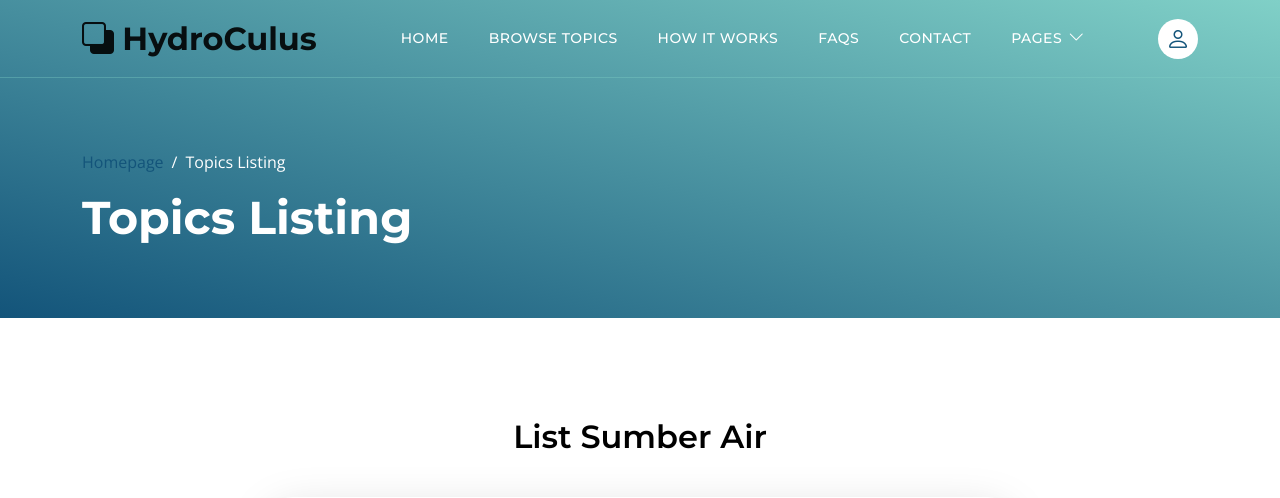
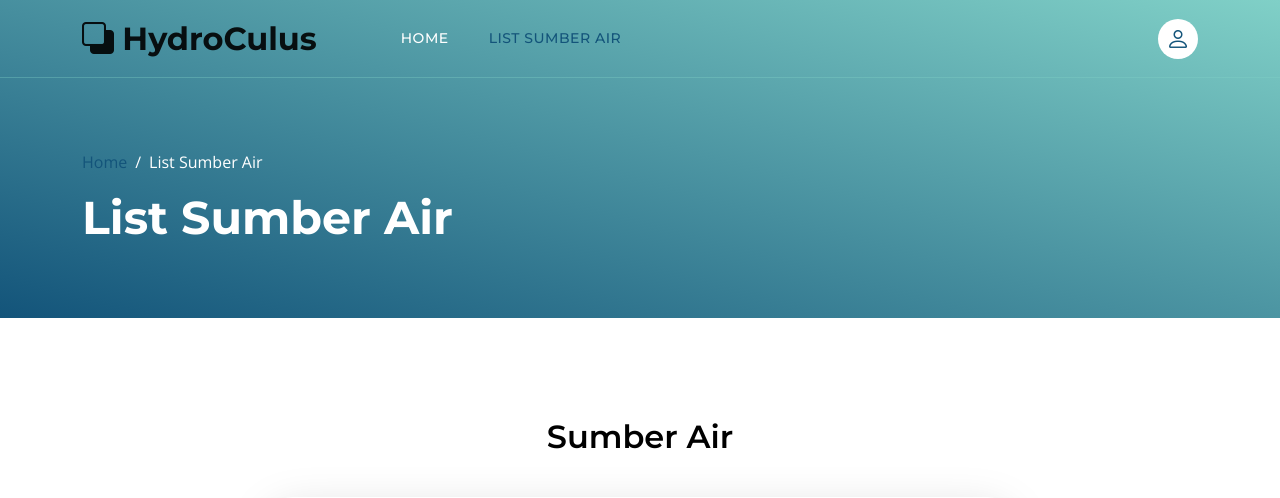
Before and after one commit to jidanSyn/TubesSBD, a PHP site: page /topics-listing.php in a window 1280 px wide. Shown: the top 498 px of the page. Run offline with PHP 8.4, Linux system fonts and the light colour scheme; data comes from the database, SQL or seed files in the repository.

Commit message:
mengedit nav

```diff
--- a/topics-listing.php
+++ b/topics-listing.php
@@ -63,38 +63,18 @@
                     <div class="collapse navbar-collapse" id="navbarNav">
                         <ul class="navbar-nav ms-lg-5 me-lg-auto">
                             <li class="nav-item">
-                                <a class="nav-link click-scroll" href="index.php#section_1">Home</a>
+                                <a class="nav-link click-scroll" href="index.php">Home</a>
                             </li>
 
-                            <li class="nav-item">
-                                <a class="nav-link click-scroll" href="index.php#section_2">Browse Topics</a>
+                            <li class="nav-item" >
+                                <a class="nav-link active"  href="topics-listing.php" >List Sumber Air</a>
                             </li>
 
-                            <li class="nav-item">
-                                <a class="nav-link click-scroll" href="index.php#section_3">How it works</a>
-                            </li>
 
-                            <li class="nav-item">
-                                <a class="nav-link click-scroll" href="index.php#section_4">FAQs</a>
-                            </li>
-
-                            <li class="nav-item">
-                                <a class="nav-link click-scroll" href="index.php#section_5">Contact</a>
-                            </li>
-
-                            <li class="nav-item dropdown">
-                                <a class="nav-link dropdown-toggle" href="#section_5" id="navbarLightDropdownMenuLink" role="button" data-bs-toggle="dropdown" aria-expanded="false">Pages</a>
-
-                                <ul class="dropdown-menu dropdown-menu-light" aria-labelledby="navbarLightDropdownMenuLink">
-                                    <li><a class="dropdown-item active" href="topics-listing.php">Topics Listing</a></li>
-
-                                    <li><a class="dropdown-item" href="contact.php">Contact Form</a></li>
-                                </ul>
-                            </li>
                         </ul>
 
                         <div class="d-none d-lg-block">
-                            <a href="#top" class="navbar-icon bi-person smoothscroll"></a>
+                            <a href="login.php" class="navbar-icon bi-person smoothscroll"></a>
                         </div>
                     </div>
                 </div>
@@ -108,13 +88,13 @@
                         <div class="col-lg-5 col-12">
                             <nav aria-label="breadcrumb">
                                 <ol class="breadcrumb">
-                                    <li class="breadcrumb-item"><a href="index.php">Homepage</a></li>
+                                    <li class="breadcrumb-item"><a href="index.php">Home</a></li>
 
-                                    <li class="breadcrumb-item active" aria-current="page">Topics Listing</li>
+                                    <li class="breadcrumb-item active" aria-current="page">List Sumber Air</li>
                                 </ol>
                             </nav>
 
-                            <h2 class="text-white">Topics Listing</h2>
+                            <h2 class="text-white">List Sumber Air</h2>
                         </div>
 
                     </div>
@@ -127,7 +107,7 @@
                     <div class="row">
 
                         <div class="col-lg-12 col-12 text-center">
-                            <h3 class="mb-4">List Sumber Air</h3>
+                            <h3 class="mb-4">Sumber Air</h3>
                             <!-- Button trigger modal
 
                             <button type="button" class="btn btn-primary" data-bs-toggle="modal" data-bs-target="#exampleModal">
@@ -220,13 +200,15 @@
                             <div class="custom-block custom-block-topics-listing bg-white shadow-lg mb-5">
                                 <div class="d-flex">
                                     <span class="badge bg-design rounded-pill"><?=$cacah+=1?></span>
-                                    <img src="images/topics/undraw_Remote_design_team_re_urdx.png" class="custom-block-image img-fluid" alt="">
+                                    <img src="images/foto_sumber_air/<?=$sumberAir['foto_sumber_air']?>" class="custom-block-image img-fluid" alt="">
 
                                     <div class="custom-block-topics-listing-info d-flex">
                                         <div>
                                             <h5 class="mb-2"><?=$sumberAir['nama_sumber_air']?></h5>
 
                                             <h6 class="mb-1"><?=$sumberAir['nama_wilayah']?></h6>
+
+                                            <br>
 
                                             <p class="mb-0">Kondisi Sumber Air : <?=$sumberAir['kondisi_sumber_air']?></p>
                                             <p class="mb-0">Kelayakan Minum : <?=$sumberAir['layak_minum']?></p>
@@ -322,7 +304,7 @@
             </section>
 
 
-            <section class="section-padding section-bg">
+            <!-- <section class="section-padding section-bg">
                 <div class="container">
                     <div class="row">
 
@@ -392,7 +374,7 @@
 
                     </div>
                 </div>
-            </section>
+            </section> -->
         </main>
 
 		<footer class="site-footer section-padding">
```
Also changed, not shown: admin.php (+7 -29 lines), index.php (+9 -31 lines), topics-detail.php (+11 -31 lines).
